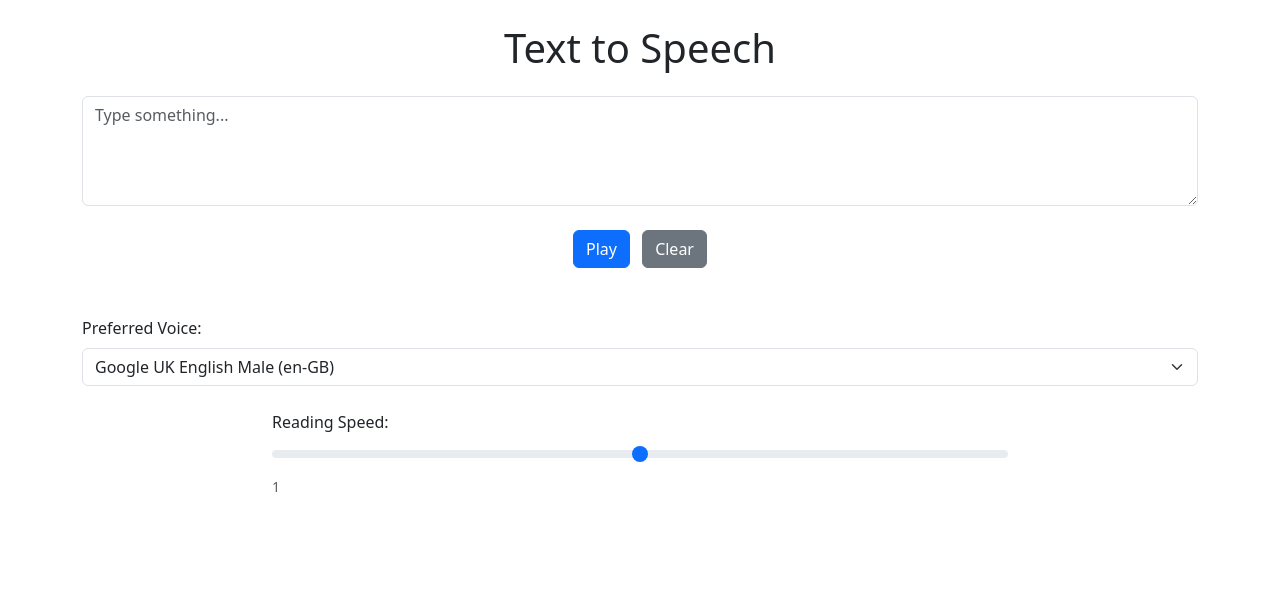
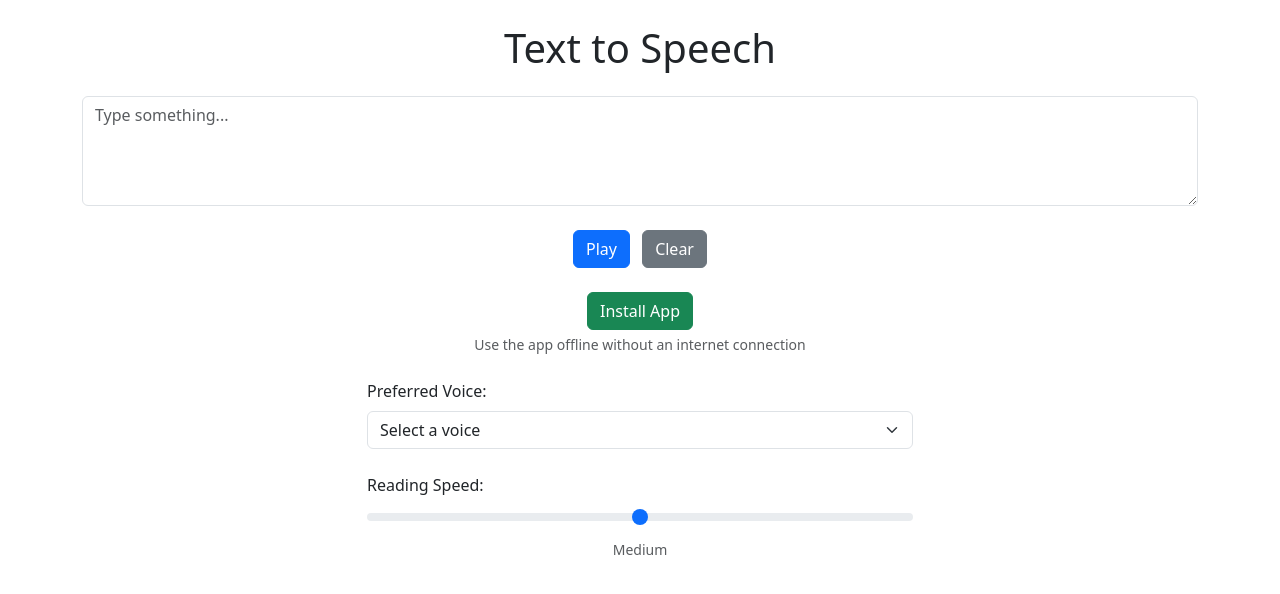
Before and after one commit to mccarthysean/Text-to-Speech-Offline-PWA, a Flask app: page / in a window 1280 px wide. Shown: the top 594 px of the page. Run offline with Flask 3, Linux system fonts and the light colour scheme; some libraries are stand-ins or nearby versions.

Commit message:
save the preferred voice and speed in local storage

```diff
--- a/app/static/js/script.js
+++ b/app/static/js/script.js
@@ -1,13 +1,19 @@
 const synth = window.speechSynthesis;
 const playButton = document.getElementById("playButton");
 const clearButton = document.getElementById("clearButton");
+const installButton = document.getElementById("installButton");
+const installButtonRow = document.getElementById("installButtonRow");
 const voiceSelect = document.getElementById("voiceSelect");
 const rateInput = document.getElementById("rateInput");
 const rateOutput = document.getElementById("rateOutput");
 let voices = [];
 
 playButton.addEventListener("click", () => {
-  const text = document.getElementById("textInput").value;
+  let text = document.getElementById("textInput").value;
+  // Check if the text is empty or null
+  if (!text) {
+    text = "Please enter some text to play";
+  }
   const utterThis = new SpeechSynthesisUtterance(text);
   // Set the voice based on the selected option
   utterThis.voice = voices[voiceSelect.value];
@@ -20,21 +26,46 @@
   document.getElementById("textInput").value = "";
 });
 
+// Function to update rate display and class
+function updateRateOutput(rateValue) {
+  let rateText = "Medium";
+  let rateClass = "text-center";
+  rateValue = String(rateValue);
+
+  if (rateValue === "0.7") {
+    rateText = "Slow";
+    rateClass = "text-left";
+  } else if (rateValue === "1.3") {
+    rateText = "Fast";
+    rateClass = "text-right";
+  }
+
+  rateOutput.textContent = rateText;
+  rateOutput.className = `form-text ${rateClass}`;
+
+  // Store the preferred rate in local storage
+  localStorage.setItem("preferredRate", rateValue);
+}
+
+// Set initial rate and store changes
+rateInput.value = localStorage.getItem("preferredRate") || "1"; // Default to "1" if no value is stored
+updateRateOutput(rateInput.value);
+
 // Update rate value display
-rateInput.addEventListener("input", function () {
-  rateOutput.textContent = rateInput.value;
+rateInput.addEventListener("input", () => {
+  updateRateOutput(rateInput.value);
 });
 
+// Check if the browser supports the beforeinstallprompt event
 let deferredPrompt;
-
 window.addEventListener("beforeinstallprompt", (e) => {
   e.preventDefault();
   deferredPrompt = e;
-  const installButton = document.getElementById("installButton");
-  installButton.style.display = "block";
+  installButtonRow.style.display = "";
 
   installButton.addEventListener("click", () => {
-    installButton.style.display = "none";
+    installButtonRow.style.display = "none";
+
     deferredPrompt.prompt();
     deferredPrompt.userChoice.then((choiceResult) => {
       if (choiceResult.outcome === "accepted") {
@@ -47,31 +78,54 @@
   });
 });
 
-// function loadVoices() {
-//   voices = synth.getVoices();
-//   let defaultVoiceIndex = 0;
+// Load voices and populate the select element
+function loadVoices() {
+  const voices = synth.getVoices();
 
-//   for (let i = 0; i < voices.length; i++) {
-//     const option = document.createElement("option");
-//     option.textContent = `${voices[i].name} (${voices[i].lang})`;
-//     option.value = i;
+  // Remove all existing options
+  voiceSelect.innerHTML = "";
 
-//     // Check if the voice is "Google UK English Male"
-//     if (
-//       voices[i].name === "Google UK English Male" &&
-//       voices[i].lang === "en-GB"
-//     ) {
-//       defaultVoiceIndex = i + 1;
-//     }
+  // Set the option as selected if it matches the stored preference
+  let defaultVoiceIndex = localStorage.getItem("preferredVoice") || null;
 
-//     voiceSelect.appendChild(option);
-//   }
+  voices.forEach((voice, i) => {
+    const option = document.createElement("option");
+    option.textContent = `${voice.name} (${voice.lang})`;
+    option.value = i;
 
-//   // Set the default selected voice to Google UK English Male
-//   voiceSelect.selectedIndex = defaultVoiceIndex;
-// }
+    if (defaultVoiceIndex === null) {
+      if (
+        // Check if the voice is "Google UK English Male"
+        voices[i].name === "Google UK English Male" &&
+        voices[i].lang === "en-GB"
+      ) {
+        defaultVoiceIndex = i;
+      }
+    }
 
-// loadVoices();
-// if (synth.onvoiceschanged !== undefined) {
-//   synth.onvoiceschanged = loadVoices;
-// }
+    voiceSelect.appendChild(option);
+  });
+
+  // Default to the first voice if no preference is stored
+  if (defaultVoiceIndex === null) {
+    defaultVoiceIndex = 0;
+  }
+
+  // Set the default selected voice to Google UK English Male
+  voiceSelect.selectedIndex = defaultVoiceIndex;
+
+  // Store the user's preferred voice when they change it
+  voiceSelect.addEventListener("change", () => {
+    localStorage.setItem(
+      "preferredVoice",
+      voiceSelect.selectedIndex
+    );
+  });
+}
+
+// Load voices on page load or when voices change
+if (synth.onvoiceschanged !== undefined) {
+  synth.onvoiceschanged = loadVoices;
+} else {
+  loadVoices();
+}
--- a/app/templates/index.html
+++ b/app/templates/index.html
@@ -45,49 +45,28 @@
       </div>
     </div>
 
-    <div class="row mt-4 d-flex justify-content-center">
-      <div class="col-auto">
-        <button id="installButton" class="btn btn-success" style="display: none;">Install App</button>
+    <div class="row mt-4 d-flex justify-content-center" id="installButtonRow" style="display: none;">
+      <div class="col-auto text-center">
+        <div><button id="installButton" class="btn btn-success">Install App</button></div>
+        <div class="form-text text-muted">
+          Use the app offline without an internet connection</div>
       </div>
     </div>
 
-    <div class="row mt-4">
-      <div class="col">
+    <div class="row mt-4 justify-content-center">
+      <div class="col-md-10 col-lg-8 col-xl-6">
         <label for="voiceSelect" class="form-label">Preferred Voice:</label>
         <select class="form-select" id="voiceSelect" name="voice">
-          <option value="0">Microsoft David - English (United States) (en-US)</option>
-          <option value="1">Microsoft Richard - English (Canada) (en-CA)</option>
-          <option value="2">Microsoft Linda - English (Canada) (en-CA)</option>
-          <option value="3">Microsoft Mark - English (United States) (en-US)</option>
-          <option value="4">Microsoft Zira - English (United States) (en-US)</option>
-          <option value="5">Google Deutsch (de-DE)</option>
-          <option value="6">Google US English (en-US)</option>
-          <option value="7">Google UK English Female (en-GB)</option>
-          <option value="8" selected>Google UK English Male (en-GB)</option>
-          <option value="9">Google español (es-ES)</option>
-          <option value="10">Google español de Estados Unidos (es-US)</option>
-          <option value="11">Google français (fr-FR)</option>
-          <option value="12">Google हिन्दी (hi-IN)</option>
-          <option value="13">Google Bahasa Indonesia (id-ID)</option>
-          <option value="14">Google italiano (it-IT)</option>
-          <option value="15">Google 日本語 (ja-JP)</option>
-          <option value="16">Google 한국의 (ko-KR)</option>
-          <option value="17">Google Nederlands (nl-NL)</option>
-          <option value="18">Google polski (pl-PL)</option>
-          <option value="19">Google português do Brasil (pt-BR)</option>
-          <option value="20">Google русский (ru-RU)</option>
-          <option value="21">Google&nbsp;普通话（中国大陆） (zh-CN)</option>
-          <option value="22">Google&nbsp;粤語（香港） (zh-HK)</option>
-          <option value="23">Google 國語（臺灣） (zh-TW)</option>
+          <option selected>Select a voice</option>
         </select>
       </div>
     </div>
 
     <div class="row mt-4 justify-content-center">
-      <div class="col-8">
+      <div class="col-md-10 col-lg-8 col-xl-6">
         <label for="rateInput" class="form-label">Reading Speed:</label>
-        <input type="range" class="form-range" id="rateInput" name="rate" min="0.5" max="1.5" value="1" step="0.5">
-        <output id="rateOutput" class="form-text">1</output>
+        <input type="range" class="form-range" id="rateInput" name="rate" min="0.7" max="1.3" value="1" step="0.3">
+        <div id="rateOutput" class="form-text text-center">Medium</div>
       </div>
     </div>
 
```
